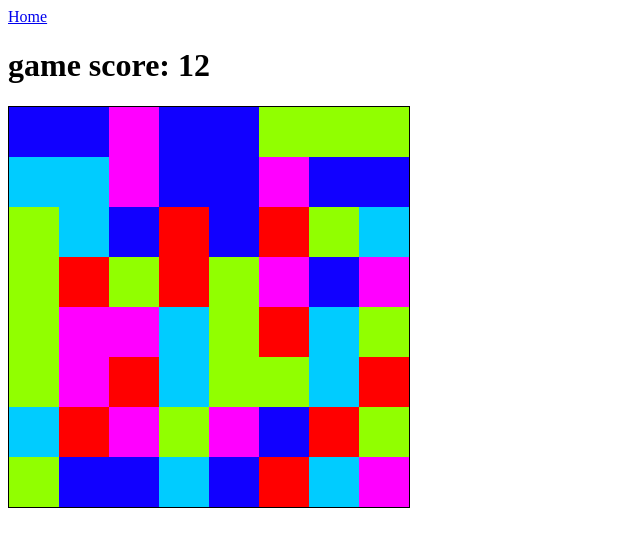
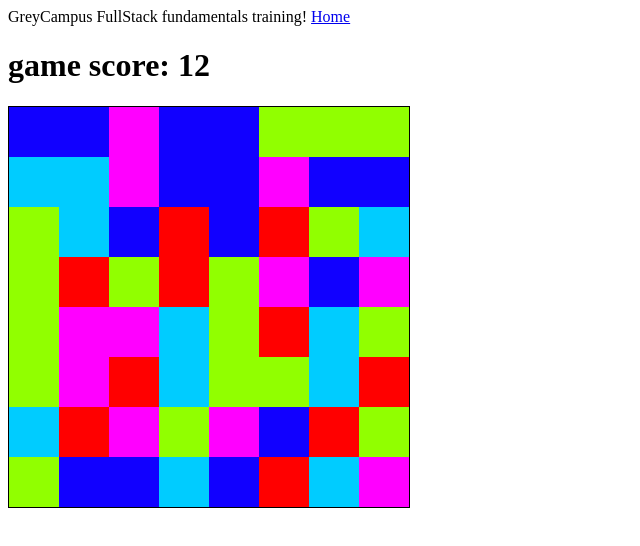
Before and after one commit to DgrinderHZ/grey-camp, a plain HTML site: page game.html in a window 1280 px wide. Shown: the whole page, without its empty margins (0-640 px from the left). Drawn offline with Linux system fonts and the light colour scheme.

Commit message:
Describe

```diff
--- a/game.html
+++ b/game.html
@@ -7,6 +7,7 @@
     <title>Grid</title>
 </head>
 <body>
+    GreyCampus FullStack fundamentals training!
     <a href="index.html">Home</a>
     <div>
         <h1>game score: 12</h1>
```
